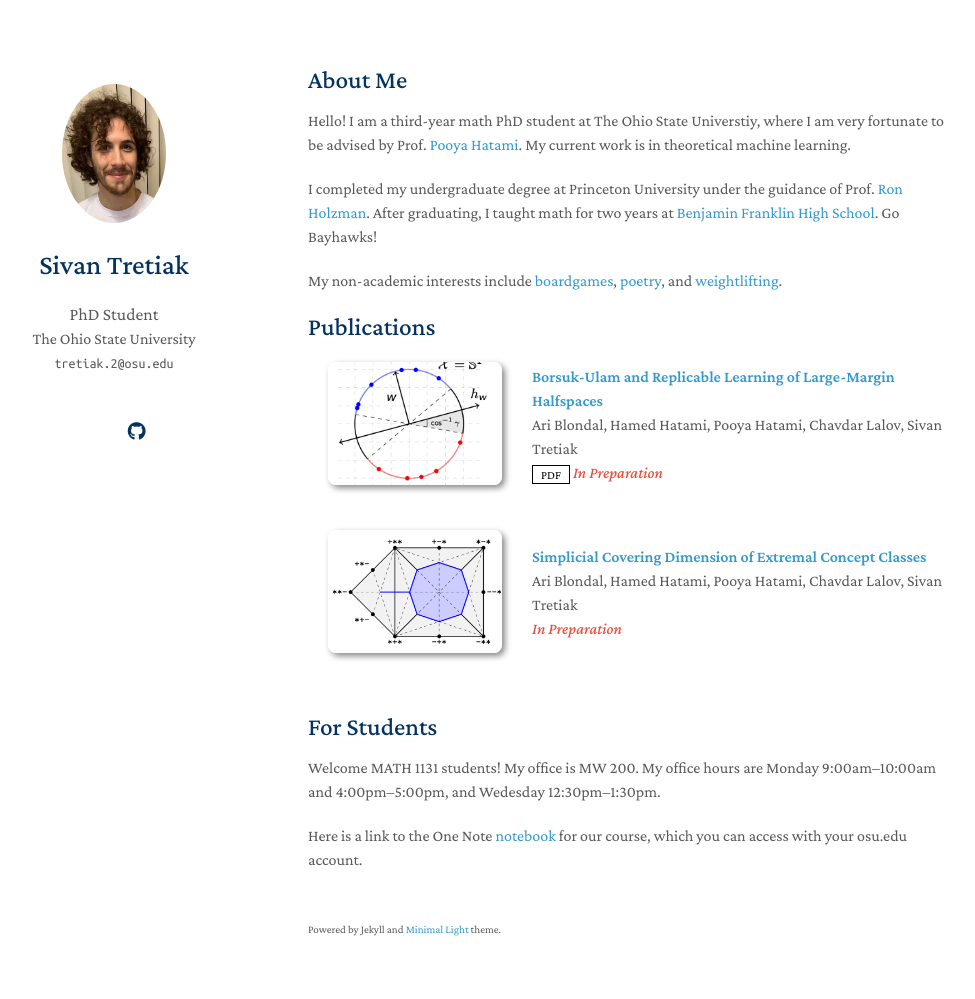
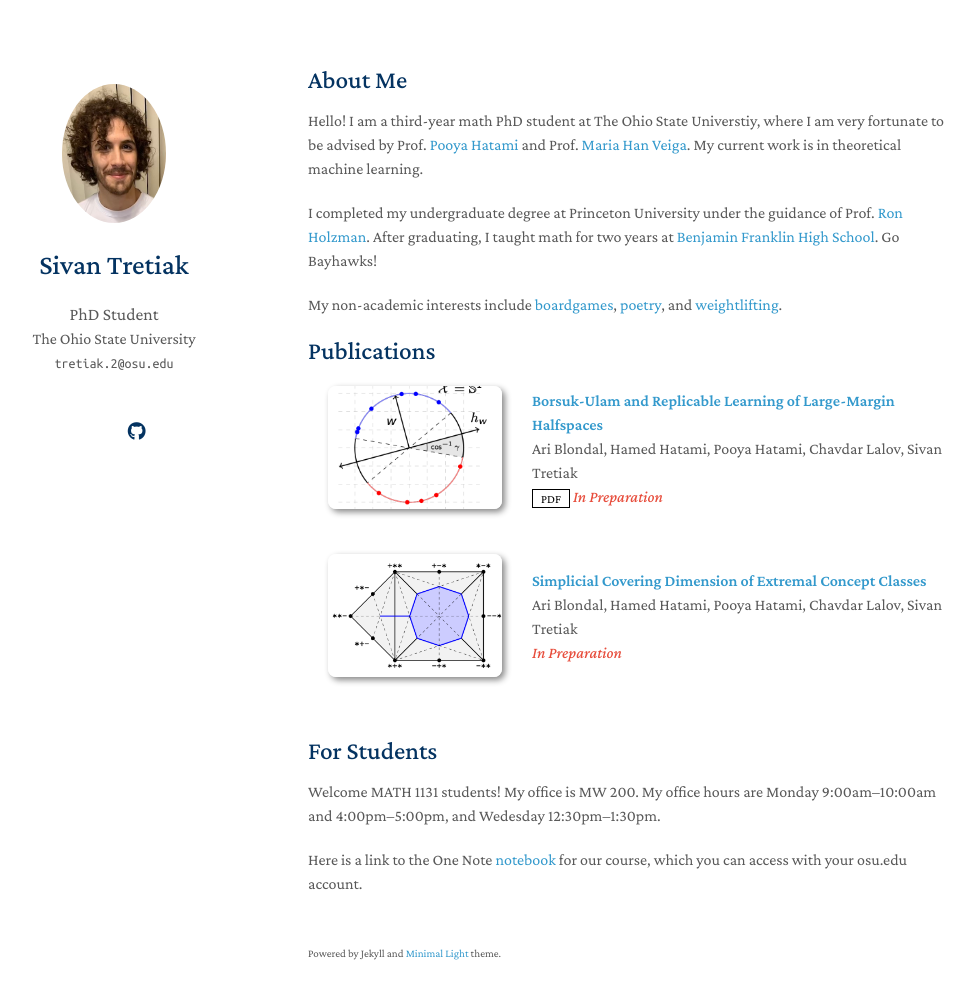
Before and after one commit to sivantretiak/sivantretiak.github.io, a Jekyll site: the page built from index.md, in a window 1280 px wide and 1034 px high. Shown: the top 999 px of the window, without its empty margins (162-1137 px from the left). Built offline with Jekyll 4.4.1, drawn with Linux system fonts in a browser that asks for light colours; a style sheet for code colours, icons or effects is not loaded; our own code applies the rules of GitHub Pages for plain Markdown files.

Commit message:
Update index.md

```diff
--- a/index.md
+++ b/index.md
@@ -4,7 +4,7 @@ layout: homepage
 
 ## About Me
 
-Hello! I am a third-year math PhD student at The Ohio State Universtiy, where I am very fortunate to be advised by Prof. [Pooya Hatami](https://pooyahatami.org). My current work is in theoretical machine learning.
+Hello! I am a third-year math PhD student at The Ohio State Universtiy, where I am very fortunate to be advised by Prof. [Pooya Hatami](https://pooyahatami.org) and Prof. [Maria Han Veiga](https://hanveiga.com). My current work is in theoretical machine learning.
 
 I completed my undergraduate degree at Princeton University under the guidance of Prof. [Ron Holzman](https://holzman.technion.ac.il). After graduating, I taught math for two years at [Benjamin Franklin High School](https://www.baltimorecityschools.org/o/bcps/page/239). Go Bayhawks!
 
```
